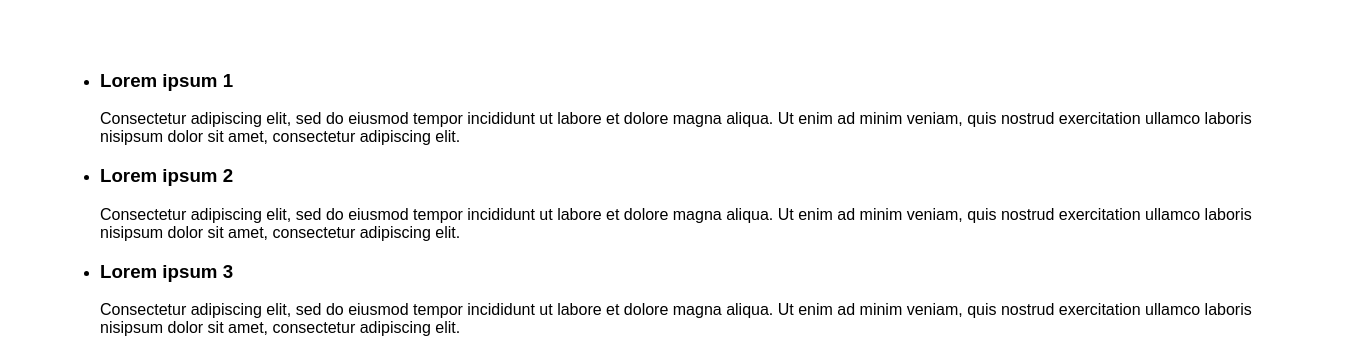
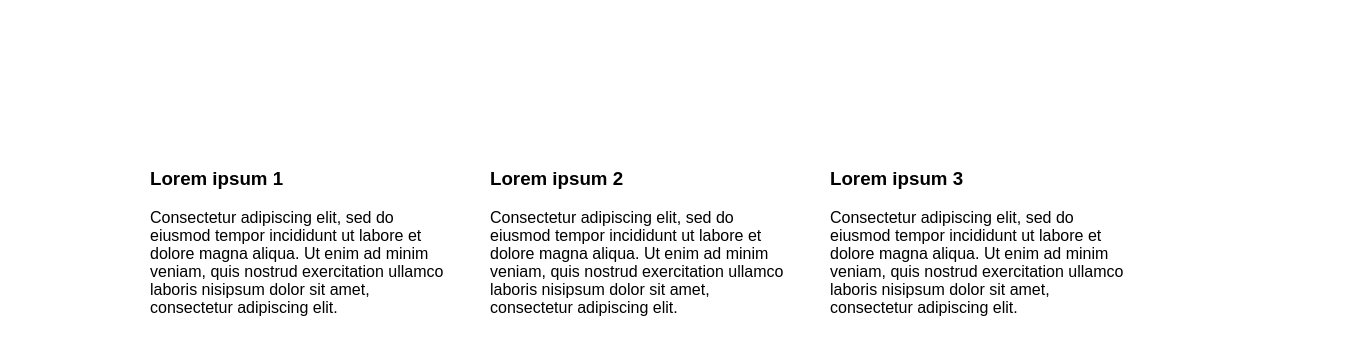
Before and after one commit to gricelsepulveda/atk-piscinas, a React app: page / in a window 1280 px wide. Shown: the part 505-863 px from the top of the page, 1360 px wide, since content can reach past the window. Built offline with nearby package versions, Linux system fonts and the light colour scheme.

Commit message:
Fix function iterator for banner

```diff
--- a/src/components/Banner/Banner.tsx
+++ b/src/components/Banner/Banner.tsx
@@ -25,25 +25,15 @@ const Banner:React.FunctionComponent<BannerProps> = (props) => {
 
   const setDataToBanner = (data: Slider[]) => {
     let times = data.length / 3
-    console.log(times)
     let slide_set:any[] = []
     for (let i=0; i < times; i++) {
       slide_set.push([])
-      for (let x=1; x <= 3; x++) {
-        if (i == 0) {
-          slide_set[i].push({
-            title: data[(x-1)*(i+1)].title,
-            text: data[(x-1)*(i+1)].text,
-            image: data[(x-1)*(i+1)].image
-          })
-        }
-        else {
-          slide_set[i].push({
-            title: data[x+i].title,
-            text: data[x+i].text,
-            image: data[x+i].image
-          })
-        }
+      for (let x=0; x <= 2; x++) {
+        slide_set[i].push({
+          title: data[x+(3*i)].title,
+          text: data[x+(3*i)].text,
+          image: data[x+(3*i)].image
+        })
       }
     }
     return slide_set
--- a/src/components/Banner/banner.scss
+++ b/src/components/Banner/banner.scss
@@ -5,8 +5,59 @@
   width: 100%;
   height: 450px;
   position: relative;
-  padding: 20px;
   box-sizing: border-box;
   background: transparent;
-
+  .atk-banner-group {
+    width: 100%;
+    height: 400px;
+    position: absolute;
+    @include clean-list;
+    @include zero-hard;
+    @include flex-row-center;
+    left: 0;
+    top: 0;
+    opacity: 0;
+    @include animate;
+    &.active {
+      opacity: 1;
+    }
+    .atk-banner-slide {
+      @include clean-list;
+      @include zero-hard;
+      width: 25%;
+      height: 100%;
+      @include flex-col-center;
+      margin-right: 40px;
+      &:last-of-type {
+        margin-right: 0px;
+      }
+      .atk-banner-img {
+        @include clean-webkit;
+        @include zero-hard;
+        margin-bottom: 20px!important;
+      }
+      .atk-slider-description {
+        width: 100%;
+        height: auto;
+        h3 {
+          @include clean-webkit;
+          margin-bottom: 10px!important;
+          font: {
+            size: 14px;
+            weight: 600;
+          }
+          text-align: center;
+        }
+        p {
+          width: 60%;
+          height: auto;
+          text-align: center;
+          font: {
+            size: 12px;
+            weight: 400;
+          }
+        }
+      }
+    }
+  }
 }
--- a/src/styles/home.scss
+++ b/src/styles/home.scss
@@ -35,6 +35,7 @@ body {
   justify-content: center;
   align-content: center;
   align-items: center;
+  box-sizing: border-box;
   .atk-titles {
     padding-top: 72px;
     position: relative;
@@ -68,6 +69,7 @@ body {
   width: 100vw;
   padding-left: 40px;
   padding-right: 40px;
+  box-sizing: border-box;
   .atk-titles {
     @include clean-webkit;
     @include zero-hard;
--- a/src/views/bannerData.ts
+++ b/src/views/bannerData.ts
@@ -28,5 +28,19 @@ export default bannerData = [
     title: "Lorem ipsum 6",
     text: "Consectetur adipiscing elit, sed do eiusmod tempor incididunt ut labore et dolore magna aliqua. Ut enim ad minim veniam, quis nostrud exercitation ullamco laboris nisipsum dolor sit amet, consectetur adipiscing elit.",
     image: ""
+  },
+  {
+    title: "Lorem ipsum 7",
+    text: "Consectetur adipiscing elit, sed do eiusmod tempor incididunt ut labore et dolore magna aliqua. Ut enim ad minim veniam, quis nostrud exercitation ullamco laboris nisipsum dolor sit amet, consectetur adipiscing elit.",
+    image: ""
+  },{
+    title: "Lorem ipsum 8",
+    text: "Consectetur adipiscing elit, sed do eiusmod tempor incididunt ut labore et dolore magna aliqua. Ut enim ad minim veniam, quis nostrud exercitation ullamco laboris nisipsum dolor sit amet, consectetur adipiscing elit.",
+    image: ""
+  },
+  {
+    title: "Lorem ipsum 9",
+    text: "Consectetur adipiscing elit, sed do eiusmod tempor incididunt ut labore et dolore magna aliqua. Ut enim ad minim veniam, quis nostrud exercitation ullamco laboris nisipsum dolor sit amet, consectetur adipiscing elit.",
+    image: ""
   }
 ]
```
